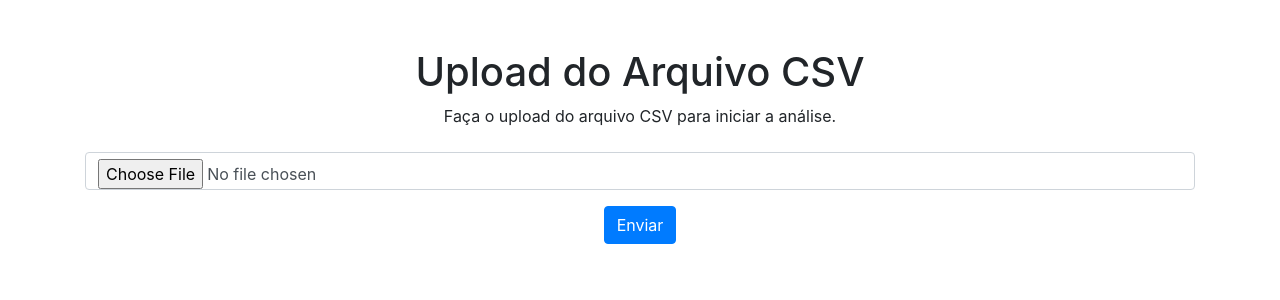
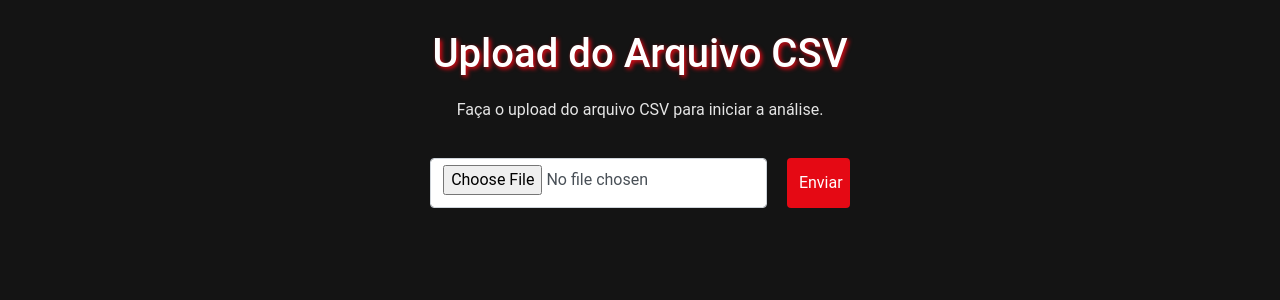
Before and after one commit to Joao-Messias/analise-dados-netflix, a Django app: page /analysis/ in a window 1280 px wide. Shown: the top 300 px of the page. Run offline with Django 5.2, Linux system fonts and the light colour scheme; some libraries are stand-ins or nearby versions.

Commit message:
Ajustando front end pagina de upload

```diff
--- a/analysis/templates/analysis/upload_file.html
+++ b/analysis/templates/analysis/upload_file.html
@@ -6,24 +6,72 @@
     <title>Upload do Arquivo CSV</title>
     <link rel="stylesheet" href="https://stackpath.bootstrapcdn.com/bootstrap/4.5.2/css/bootstrap.min.css">
 </head>
+
+<style>
+    body {
+        background-color: #141414;
+        color: #e5e5e5;
+        font-family: 'Roboto', sans-serif;
+        margin: 0;
+        padding: 0;
+        display: flex;
+        flex-direction: column;
+        align-items: center; /* Centraliza horizontalmente */
+    }
+
+    h1 {
+        color: #ffffff;
+        text-shadow: 2px 2px 4px #e50914;
+        margin-top: 30px; /* Adiciona espaço no topo */
+        margin-bottom: 20px; /* Espaço entre o título e o formulário */
+    }
+
+    .btn-primary {
+        background-color: #e50914;
+        border: none;
+    }
+
+    .form-container {
+        display: flex;
+        justify-content: center;
+        align-items: center;
+    }
+
+    .form-group {
+        display: flex;
+        justify-content: center;
+        align-items: center;
+    }
+
+    .form-group input {
+        margin-right: 10px; /* Espaçamento entre o input e o botão */
+    }
+
+</style>
+
 <body>
-<div class="container mt-5">
     <h1 class="text-center">Upload do Arquivo CSV</h1>
     <p class="text-center">Faça o upload do arquivo CSV para iniciar a análise.</p>
 
-    <form method="post" enctype="multipart/form-data" class="mt-4">
-        {% csrf_token %}
-        <div class="form-group">
-            <input type="file" name="file" accept=".csv" class="form-control" required>
-        </div>
-        <div class="text-center">
-            <button type="submit" class="btn btn-primary">Enviar</button>
-        </div>
-    </form>
+    <div class="form-container">
+        <form method="post" enctype="multipart/form-data" class="mt-6 w-100">
+            {% csrf_token %}
+            <div class="form-group d-flex justify-content-center align-items-center" style="width: 100%; margin-top: 20px;">
+                <!-- Input de Arquivo -->
+                <input type="file" name="file" accept=".csv" class="form-control" required style="width: 100%; height: 50px; font-size: 16px;">
+
+                <!-- Botão de Enviar -->
+                <button type="submit" class="btn btn-primary" style="height: 50px; width: 15%; font-size: 16px; margin-left: 10px;">
+                    Enviar
+                </button>
+            </div>
+        </form>
+    </div>
+
+
 
     {% if error %}
         <div class="alert alert-danger mt-3">{{ error }}</div>
     {% endif %}
-</div>
 </body>
 </html>
```
Also changed, not shown: 1 other file.
